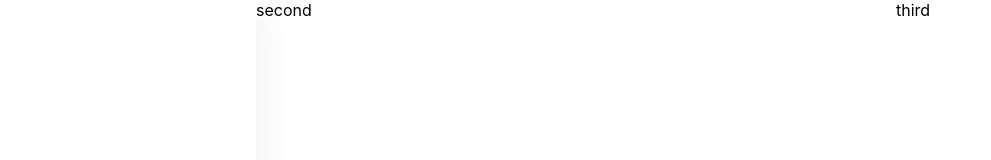
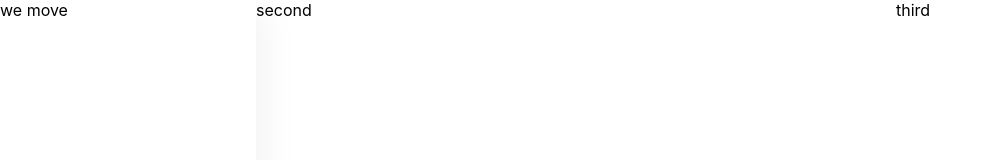
Before and after one commit to gymcode/recipe_trial, a React (Create React App) app: page / in a window 1280 px wide. Shown: the top 160 px of the page, without its empty margins (0-991 px from the left). Built offline with nearby package versions, Linux system fonts and the light colour scheme.

Commit message:
added navigation to the main folder

```diff
--- a/src/Pages/home/Main/main.jsx
+++ b/src/Pages/home/Main/main.jsx
@@ -1,5 +1,8 @@
 import React from 'react'
 import styles from '../styles.css'
+
+// components
+import Navigation from '../../../components/nav'
 
 const MainComponent = ()=>{
     return (
@@ -7,7 +10,8 @@ const MainComponent = ()=>{
             {/* main section  */}
             <div className={"mainSection"}>
                 <div className={"subSection1"}>
-                    <div></div>
+                     {/* navigation section  */}
+                    <Navigation/>
                 </div>
                 <div className={"subSection2"}>second</div>
                 <div className={"subSection3"}>third</div>
--- /dev/null
+++ b/src/components/nav/index.js
@@ -0,0 +1 @@
+export { default} from './navigation'
--- /dev/null
+++ b/src/components/nav/navigation.js
@@ -0,0 +1,11 @@
+import React from 'react'
+
+const Navigation = ()=>{
+    return (
+        <div>
+            we move
+        </div>
+    )
+}
+
+export  default Navigation
```
Also changed, not shown: src/components/nav/nav.css (added).
